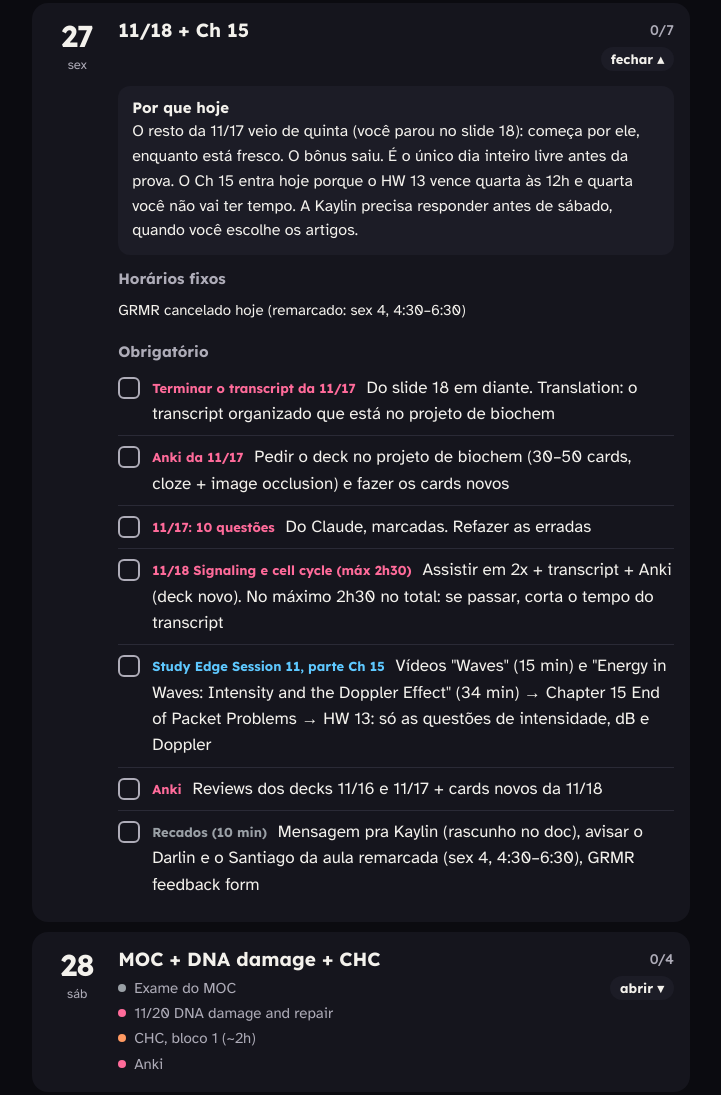
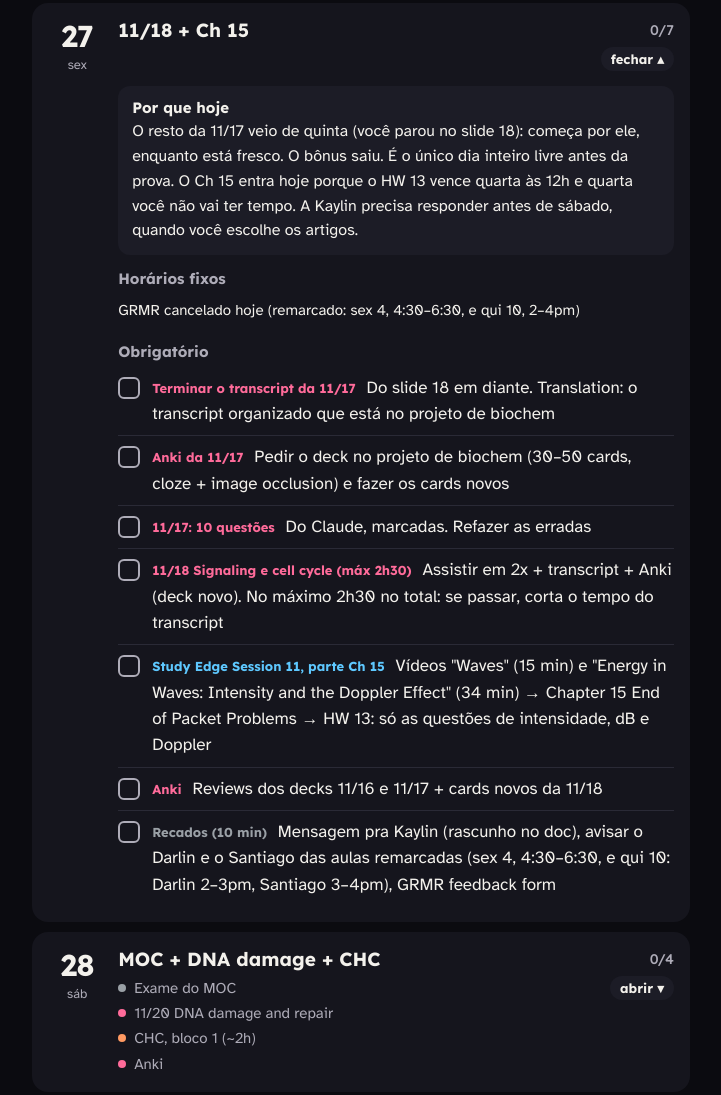
Before and after one commit to analuizadamo-crypto/comeco, a plain HTML site: page finals.html in a window 1280 px wide. Shown: the part 474-1569 px from the top of the page, without its empty margins (279-1000 px from the left). Drawn offline with Linux system fonts and the light colour scheme.

Commit message:
Finals qui 10: Exam 2 makeup 10–1, GRMR Darlin 2–3 e Santiago 3–4
Co-Authored-By: Claude Opus 5.5 <noreply@anthropic.com>
Claude-Session: https://claude.ai/code/session_01WQxE4VXCj67EGzn7Xtz97b

```diff
--- a/finals.html
+++ b/finals.html
@@ -108,8 +108,8 @@ const D=[
 must:[],
 bonus:[],
 why:"Você leu o transcript da 11/17 até o slide 18 e estava cansada. O resto (do slide 18 em diante + o Anki da 11/17) foi pra sexta."},
-{id:"2026-11-27",wd:"sex",n:27,title:"11/18 + Ch 15",fixed:["GRMR cancelado hoje (remarcado: sex 4, 4:30–6:30)"],
-must:[["b","Terminar o transcript da 11/17","Do slide 18 em diante. Translation: o transcript organizado que está no projeto de biochem"],["b","Anki da 11/17","Pedir o deck no projeto de biochem (30–50 cards, cloze + image occlusion) e fazer os cards novos"],["b","11/17: 10 questões","Do Claude, marcadas. Refazer as erradas"],["b","11/18 Signaling e cell cycle (máx 2h30)","Assistir em 2x + transcript + Anki (deck novo). No máximo 2h30 no total: se passar, corta o tempo do transcript"],["p","Study Edge Session 11, parte Ch 15","Vídeos \"Waves\" (15 min) e \"Energy in Waves: Intensity and the Doppler Effect\" (34 min) → Chapter 15 End of Packet Problems → HW 13: só as questões de intensidade, dB e Doppler"],["b","Anki","Reviews dos decks 11/16 e 11/17 + cards novos da 11/18"],["o","Recados (10 min)","Mensagem pra Kaylin (rascunho no doc), avisar o Darlin e o Santiago da aula remarcada (sex 4, 4:30–6:30), GRMR feedback form"]],
+{id:"2026-11-27",wd:"sex",n:27,title:"11/18 + Ch 15",fixed:["GRMR cancelado hoje (remarcado: sex 4, 4:30–6:30, e qui 10, 2–4pm)"],
+must:[["b","Terminar o transcript da 11/17","Do slide 18 em diante. Translation: o transcript organizado que está no projeto de biochem"],["b","Anki da 11/17","Pedir o deck no projeto de biochem (30–50 cards, cloze + image occlusion) e fazer os cards novos"],["b","11/17: 10 questões","Do Claude, marcadas. Refazer as erradas"],["b","11/18 Signaling e cell cycle (máx 2h30)","Assistir em 2x + transcript + Anki (deck novo). No máximo 2h30 no total: se passar, corta o tempo do transcript"],["p","Study Edge Session 11, parte Ch 15","Vídeos \"Waves\" (15 min) e \"Energy in Waves: Intensity and the Doppler Effect\" (34 min) → Chapter 15 End of Packet Problems → HW 13: só as questões de intensidade, dB e Doppler"],["b","Anki","Reviews dos decks 11/16 e 11/17 + cards novos da 11/18"],["o","Recados (10 min)","Mensagem pra Kaylin (rascunho no doc), avisar o Darlin e o Santiago das aulas remarcadas (sex 4, 4:30–6:30, e qui 10: Darlin 2–3pm, Santiago 3–4pm), GRMR feedback form"]],
 bonus:[],
 why:"O resto da 11/17 veio de quinta (você parou no slide 18): começa por ele, enquanto está fresco. O bônus saiu. É o único dia inteiro livre antes da prova. O Ch 15 entra hoje porque o HW 13 vence quarta às 12h e quarta você não vai ter tempo. A Kaylin precisa responder antes de sábado, quando você escolhe os artigos."},
 {id:"2026-11-28",wd:"sáb",n:28,title:"MOC + DNA damage + CHC",fixed:["Exame de intérprete do MOC","Talvez filme à noite"],
@@ -160,9 +160,9 @@ why:"O Ch 1–5 vale só 3 questões, então a manhã é rápida. À noite já c
 must:[["p","Study Edge Exam 2 Review Part 2","145 min, em 1.5–2x"],["p","Study Edge Mock Exam 2","22 questões como prova + vídeo de solução das que errar"]],
 bonus:[["p","À noite, se o PCA sair","Exam 2 da Canvas (Spring 19 e 23) + Exam 2 Past Exam Video Solutions"]],
 why:"O Exam 2 vale 25 pontos, igual ao final. Hoje só sobra a manhã, então ela vai inteira pra revisão e simulado."},
-{id:"2026-12-10",wd:"qui",n:10,title:"Physics Exam 2",exam:"PHY",fixed:["Exam 2 10h–12:30","MOC make-up 12:45","CHC 5–6pm","PCA 8–9:30pm"],
+{id:"2026-12-10",wd:"qui",n:10,title:"Physics Exam 2",exam:"PHY",fixed:["Exam 2 Makeup #2 10:00–1:00","MOC make-up 12:45","GRMR: Darlin 2–3pm, Santiago 3–4pm","CHC 5–6pm","PCA 8–9:30pm"],
 must:[["p","Prova","Ch 6–10"]],bonus:[],
-why:"Última prova. Depois disso, só o GRMR na sexta."}
+why:"Última prova. Depois, GRMR das 2 às 4 e o CHC às 5. Aí: férias."}
 ];
 const esc=s=>String(s).replace(/[&<>"']/g,c=>({"&":"&amp;","<":"&lt;",">":"&gt;",'"':"&quot;","'":"&#39;"}[c]));
 let st={};try{st=JSON.parse(localStorage.getItem("pf-finals")||"{}")}catch(e){st={}}
--- a/sw.js
+++ b/sw.js
@@ -1,5 +1,5 @@
 // Começo service worker — makes the app open offline. Bump VERSION when you change index.html.
-const VERSION = 'comeco-v26';
+const VERSION = 'comeco-v27';
 const CORE = ['./', './index.html', './manifest.webmanifest', './apple-touch-icon.png', './icon-192.png', './icon-512.png', './finals.html'];
 
 self.addEventListener('install', e => {
```
